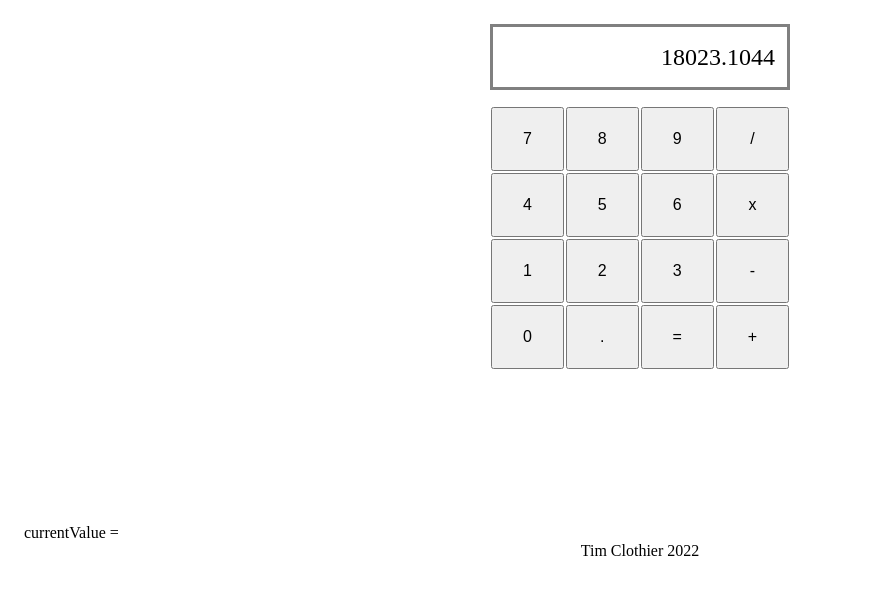
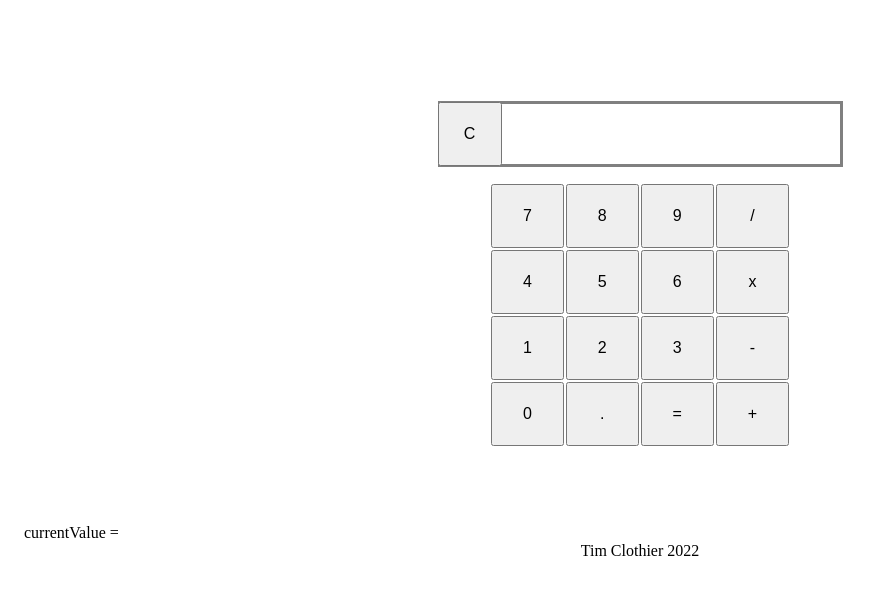
Before and after one commit to Joey-Schmoe/odin-calculator, a plain HTML site: page index.html in a window 1280 px wide. Shown: the whole page, without its empty margins (0-882 px from the left). Drawn offline with Linux system fonts and the light colour scheme.

Commit message:
Add CLEAR button

```diff
--- a/index.html
+++ b/index.html
@@ -11,7 +11,8 @@
 <body>
     <div id="calculator-container">
         <div id="calculator-display">
-            18023.1044
+            <button id="button-clear">C</button>
+            <div id="display"></div>
         </div>
         <div id="calculator-buttons">
             <button id="button-7">7</button>
--- a/javascript.js
+++ b/javascript.js
@@ -1,4 +1,8 @@
-const calculatorDisplay = document.querySelector("#calculator-display");
+//  NOTES
+//    Divide function is returning 0 or NaN when dividing large numbers
+//    Divide works on smaller numbers
+
+const calculatorDisplay = document.querySelector("#display");
 const currentValueDisplay = document.querySelector('#testing');
 let displayValue = "";
 let currentValue = "";
@@ -19,7 +23,7 @@ function updateCurrentValue(value) {
 }
 
 function addListeners() {
-    const buttons = document.querySelectorAll("button");
+    const buttons = document.querySelectorAll("#calculator-buttons button");
 
     // 7
     buttons[0].addEventListener('click', () => {
@@ -130,6 +134,8 @@ function addListeners() {
         display(" + ");
         updateCurrentValue("");
     });
+
+    document.querySelector("#button-clear").addEventListener('click', reset);
 }
 
 function display(value) {
@@ -138,6 +144,8 @@ function display(value) {
 }
 
 function reset() {
+    calculatorDisplay.textContent = "";
+    currentValueDisplay.textContent = "";
     displayValue = "";
     currentValue = "";
     num1 = 0;
@@ -165,4 +173,6 @@ function operate(operator) {
     const result = operator();
     displayValue = "";
     display(result);
+    console.log(`AFTER OPERATION - num1 = ${num1}`);
+    console.log(`AFTER OPERATION - num2 = ${num2}`);
 }
--- a/stylesheet.css
+++ b/stylesheet.css
@@ -11,10 +11,15 @@ footer {
     width: 300px;
     height: 500px;
     margin: auto;
+    display: flex;
+    flex-direction: column;
+    align-items: center;
+    justify-content: center;
 }
 
 #calculator-display {
     height: 36px;
+    width: 125%;
     border: 3px solid gray;
     margin-bottom: 16px;
     padding: 12px;
@@ -30,6 +35,14 @@ footer {
     display: grid;
     grid-template-columns: auto auto auto auto;
     grid-template-rows: auto auto auto auto;
+
+    width: 300px;
+}
+
+#button-clear {
+    margin-right: auto;
+    margin-left: -15px;
+    width: 64px;
 }
 
 button {
```
